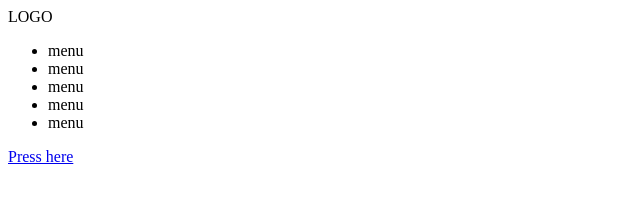
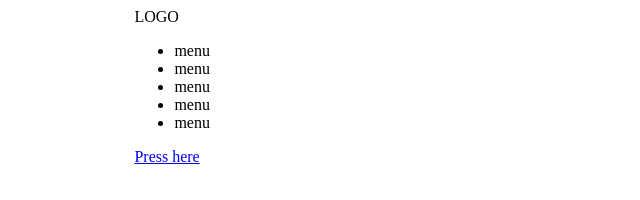
Before and after one commit to Viktoriazubchenko/testing_repo, a plain HTML site: page index.html in a window 1280 px wide. Shown: the whole page, without its empty margins (0-640 px from the left). Drawn offline with Linux system fonts and the light colour scheme.

Commit message:
adding style.css

```diff
--- a/index.html
+++ b/index.html
@@ -4,10 +4,12 @@
     <meta charset="UTF-8">
     <meta http-equiv="X-UA-Compatible" content="IE=edge">
     <meta name="viewport" content="width=device-width, initial-scale=1.0">
+    <link rel="stylesheet" href="style.css">
     <title>Document</title>
 </head>
 <body>
     <header class="header">
+        <div class="container">
             <div class="header__logo">LOGO</div>
             <nav class="header__navigation">
                 <ul>
@@ -19,6 +21,7 @@
                 </ul>
             </nav>
             <a href="#" class="header__cta button">Press here</a>
+        </div>
     </header>
 </body>
 </html>
--- /dev/null
+++ b/style.css
@@ -0,0 +1,4 @@
+.container {
+    width: 80%;
+    margin: 0 auto;
+}
```
Lines whose indentation alone changed are shown as unchanged.
